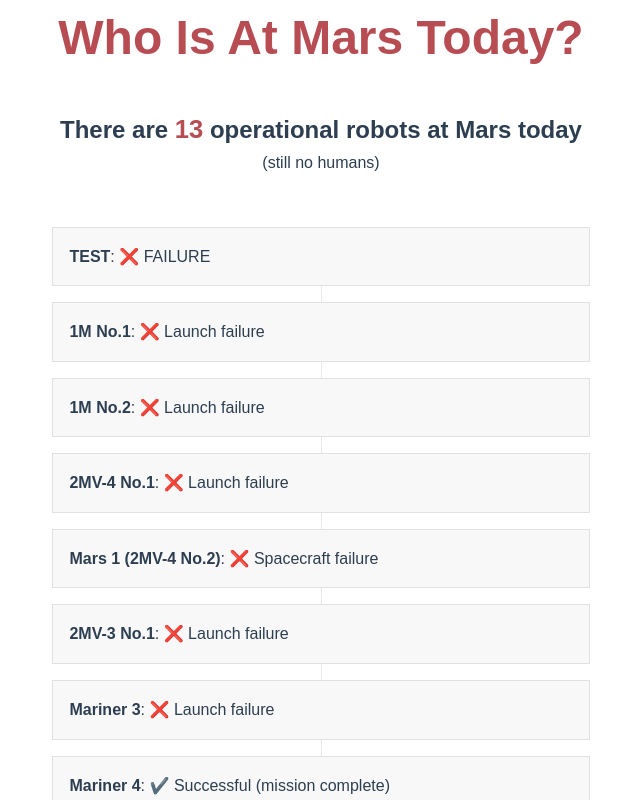
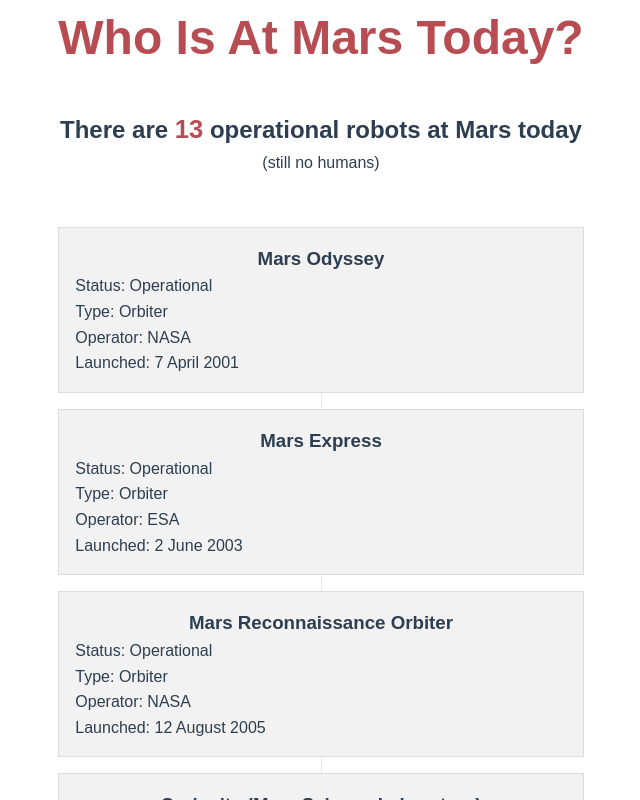
Before and after one commit to CodeMacabre/whoisatmarstoday, a Vue app: page / in a window 1280 px wide. Shown: the top 800 px of the page, without its empty margins (319-959 px from the left). Built offline with nearby package versions, Linux system fonts and the light colour scheme.

Commit message:
⏪ Temporarily revert showing all spacecraft

```diff
--- a/src/components/MissionObject.vue
+++ b/src/components/MissionObject.vue
@@ -15,7 +15,7 @@
 </script>
 
 <template>
-  <li class='details' v-if="data.Outcome.text !== 'Operational'">
+  <!-- <li class='details' v-if="data.Outcome.text !== 'Operational'">
     <p><strong>{{  data.Spacecraft.text  }}</strong>:
       <span v-if="data.Outcome.text.toLowerCase().includes('fail')">
         ❌ {{  data.Outcome.text  }}
@@ -27,16 +27,16 @@
         {{  data.Outcome.text  }}
       </span>
     </p>
-  </li>
-  <li v-else class="details active">
+  </li> -->
+  <li v-if="data.Outcome.text === 'Operational'" class="details active">
     <h3>
-      {{  data.Spacecraft.text  }}
+      {{ data.Spacecraft.text }}
     </h3>
     <ul>
-      <li>Status: {{  data.Outcome.text  }}</li>
-      <li>Type: {{  data['Mission Type'].text  }}</li>
-      <li>Operator: {{  parsedOperator  }}</li>
-      <li>Launched: {{  data['Launch Date'].text  }}</li>
+      <li>Status: {{ data.Outcome.text }}</li>
+      <li>Type: {{ data['Mission Type'].text }}</li>
+      <li>Operator: {{ parsedOperator }}</li>
+      <li>Launched: {{ data['Launch Date'].text }}</li>
     </ul>
   </li>
 </template>
```
Also changed, not shown: 1 other file (tests, documents, lock files or other folders).
